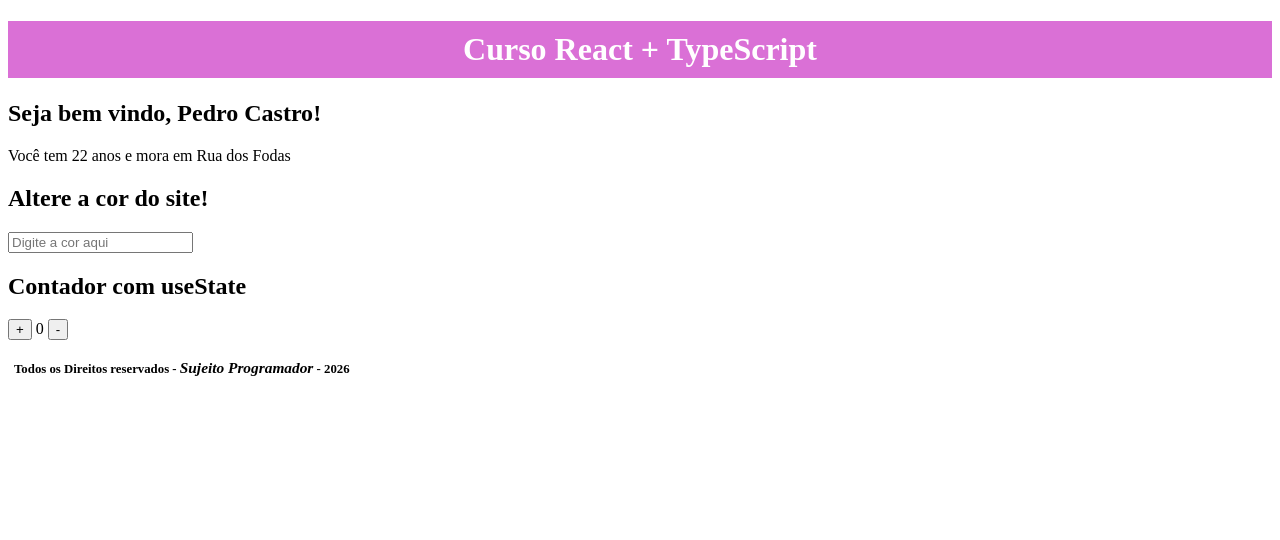
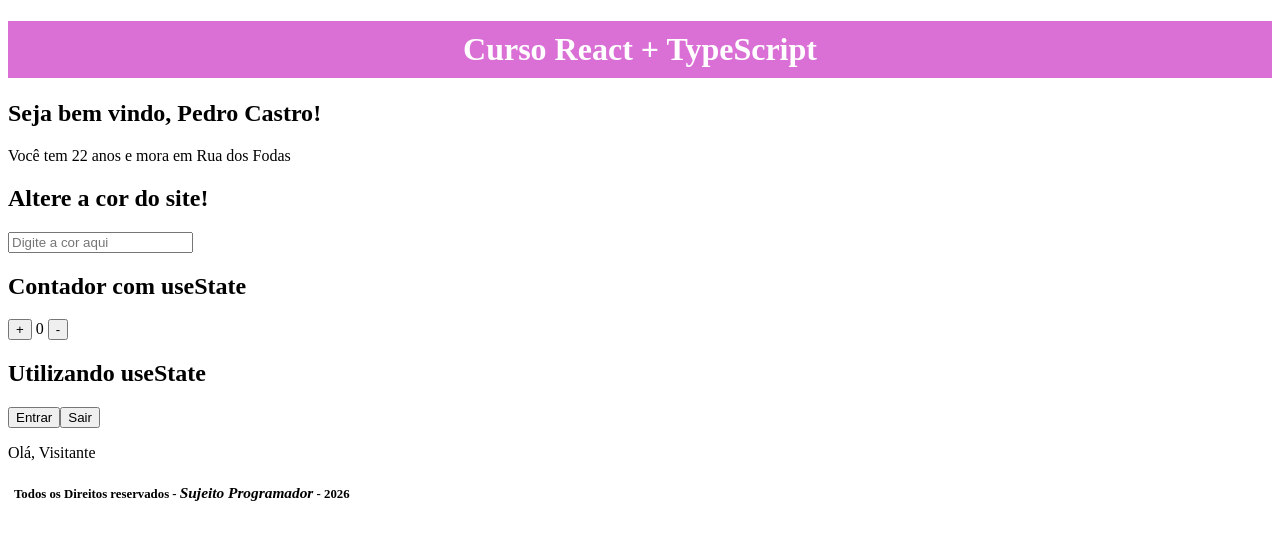
Before and after one commit to Pedro-Castr/SujeitoProgramador, a React (Vite) app in the folder Modulos/react+ts-evoluindo/: page / in a window 1280 px wide. Shown: the top 540 px of the page. Built offline with nearby package versions, Linux system fonts and the light colour scheme.

Commit message:
feat: pratica mais sobre `useState`

```diff
--- a/Modulos/react+ts-evoluindo/src/App.tsx
+++ b/Modulos/react+ts-evoluindo/src/App.tsx
@@ -4,9 +4,18 @@ import { Header } from "./components/Header/header";
 import { Aluno } from "./components/Aluno/aluno";
 import { Footer } from "./components/Footer/footer";
 
+interface UserProps {
+  nome: string;
+  cargo: string;
+}
+
 export default function App() {
   const [cor, setCor] = useState("");
   const [contador, setContador] = useState(0);
+  const [user, setUser] = useState<UserProps>({
+    nome: "Visitante",
+    cargo: "",
+  });
 
   function adicionar() {
     setContador((valorAtual) => valorAtual + 1);
@@ -17,6 +26,20 @@ export default function App() {
       return;
     }
     setContador((valorAtual) => valorAtual - 1);
+  }
+
+  function handleLogin() {
+    setUser({
+      nome: "Pedro Castro",
+      cargo: "Dev",
+    });
+  }
+
+  function handleLogout() {
+    setUser({
+      nome: "Visitante",
+      cargo: "",
+    });
   }
 
   return (
@@ -39,6 +62,14 @@ export default function App() {
         <button onClick={diminuir}>-</button>
       </div>
 
+      <div>
+        <h2>Utilizando useState</h2>
+        <button onClick={handleLogin}>Entrar</button>
+        <button onClick={handleLogout}>Sair</button>
+        <p>Olá, {user.nome}</p>
+        <strong>{user.cargo}</strong>
+      </div>
+
       <Footer nome="Sujeito Programador" ano={2026} />
     </div>
   );
```
